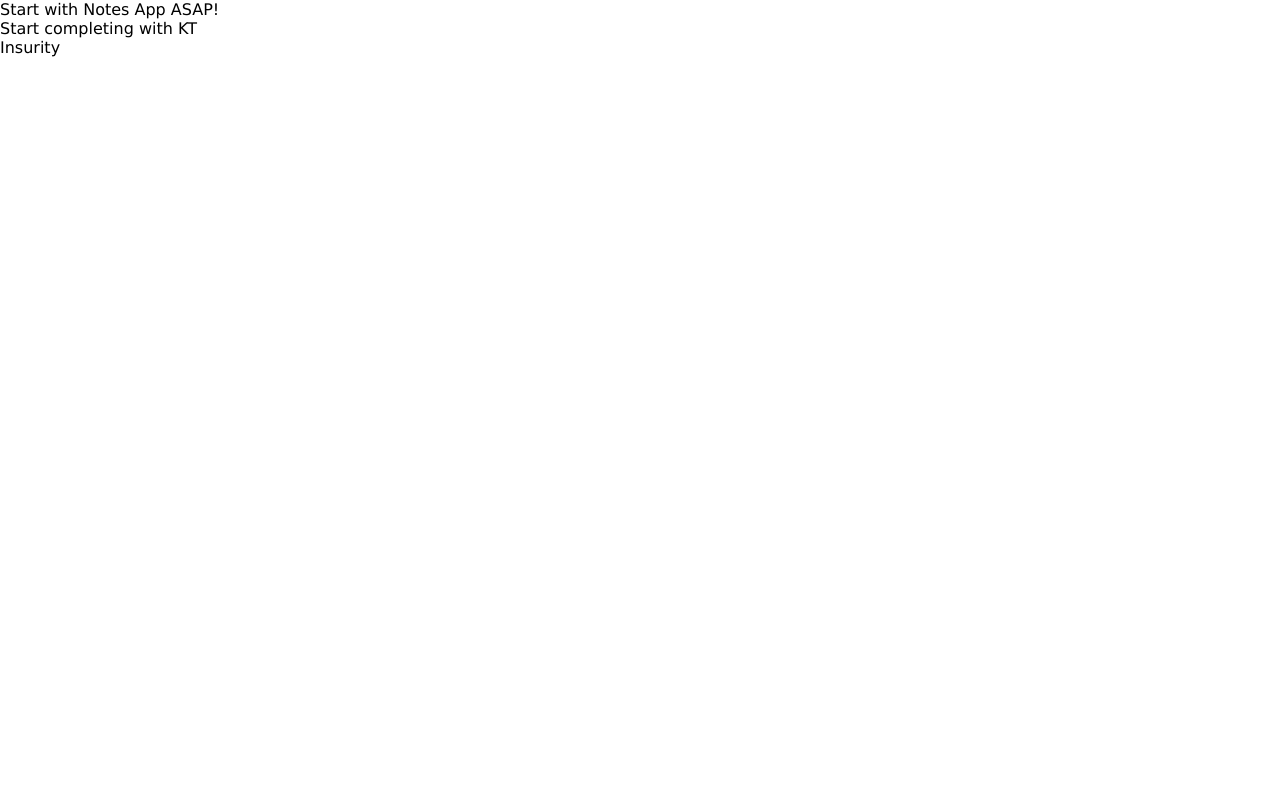
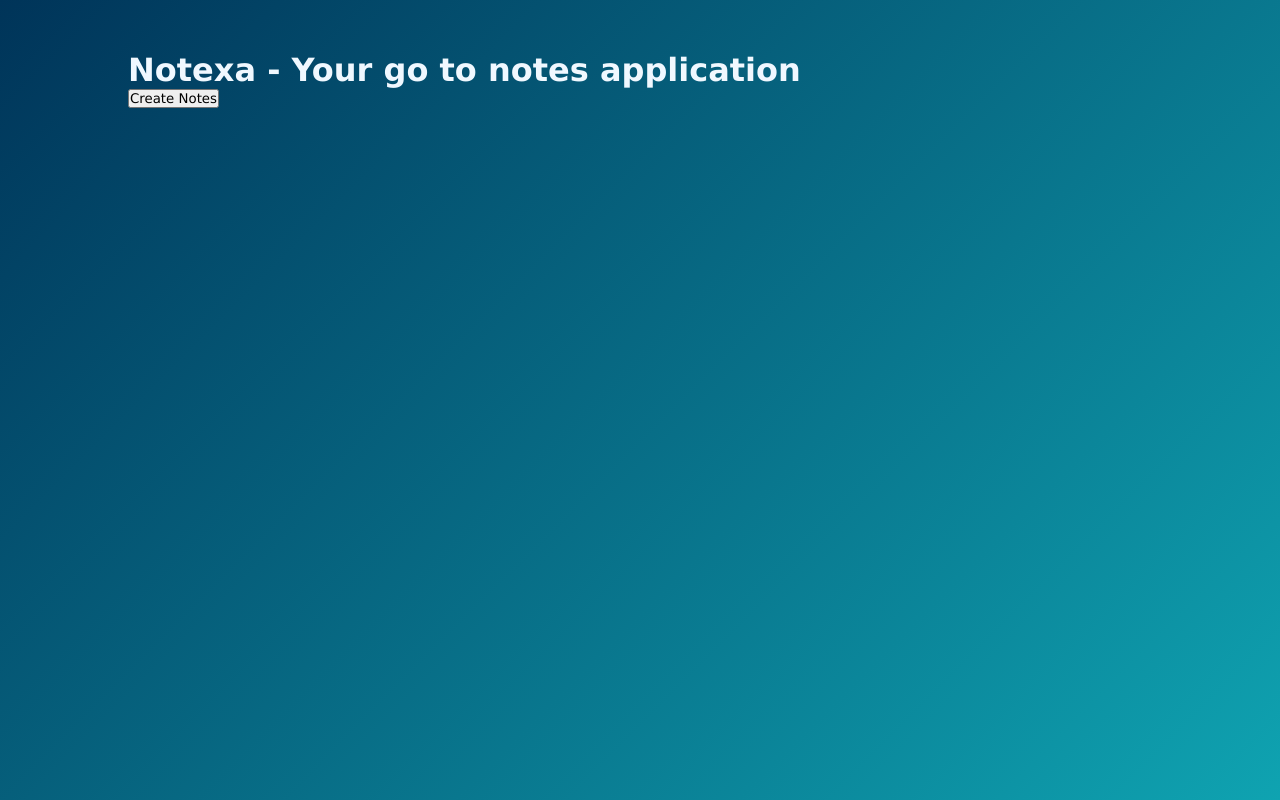
Before and after one commit to Tanushree227/NotesApp, a plain HTML site: page index.html in a window 1280 px wide. Drawn offline with Linux system fonts and the light colour scheme.

Commit message:
styled the main heading

```diff
--- a/index.html
+++ b/index.html
@@ -7,10 +7,12 @@
     <link rel="shortcut icon" href="images/notes.png" type="image/x-icon">
 </head>
 <body>
-    <div class="container"></div>
-    <p>Start with Notes App ASAP!</p>
-    <p>Start completing with KT</p>
-    <p>Insurity</p>
+    <div class="container">
+        <h1>Notexa - Your go to notes application</h1>
+        <button>Create Notes</button>
+    </div>
+
+
     <script src="script.js"></script>
 </body>
 </html>
--- a/styles.css
+++ b/styles.css
@@ -4,3 +4,12 @@
     box-sizing: border-box;
     font-family: Verdana, Geneva, Tahoma, sans-serif;
 }
+.container
+{
+    width: 100%;
+    min-height: 100vh;
+    background: linear-gradient(135deg, #003459, #0fa3b1);
+    color: aliceblue;
+    padding-top: 4%;
+    padding-left: 10%;
+}
```
